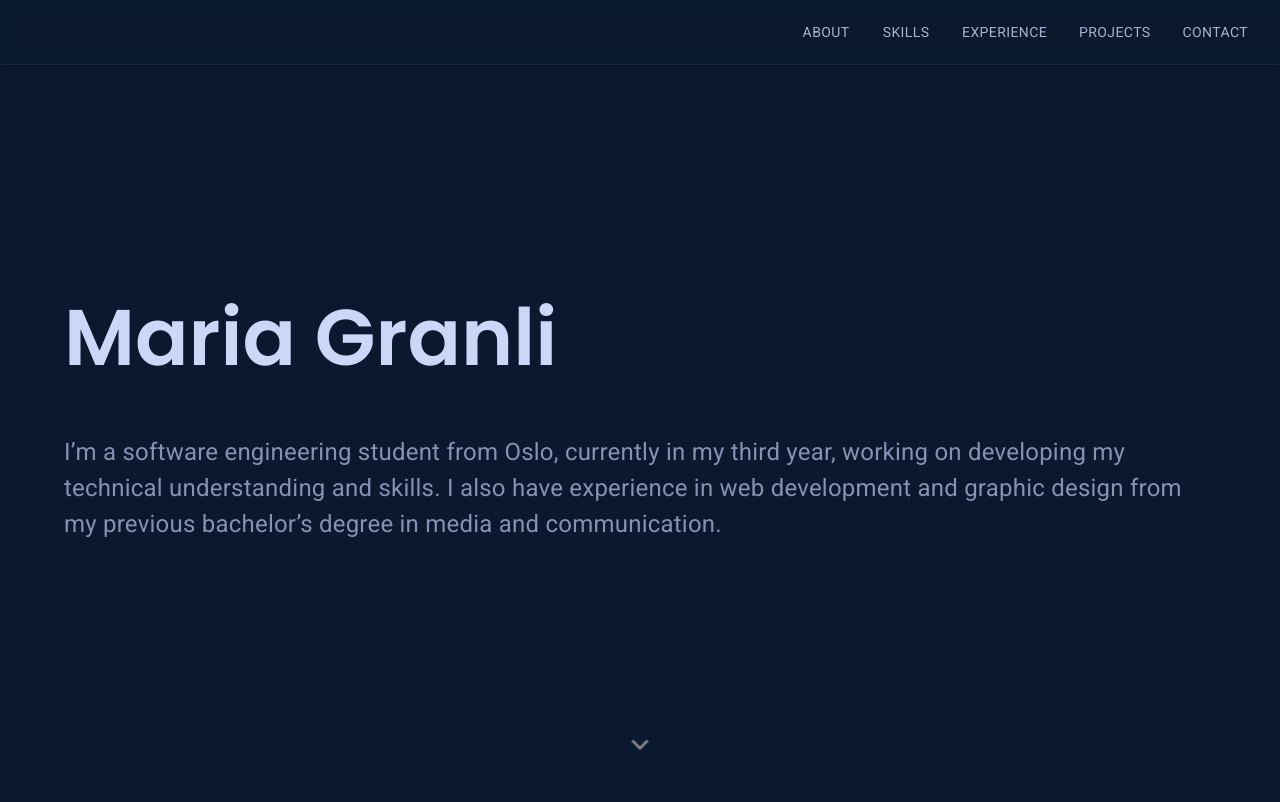
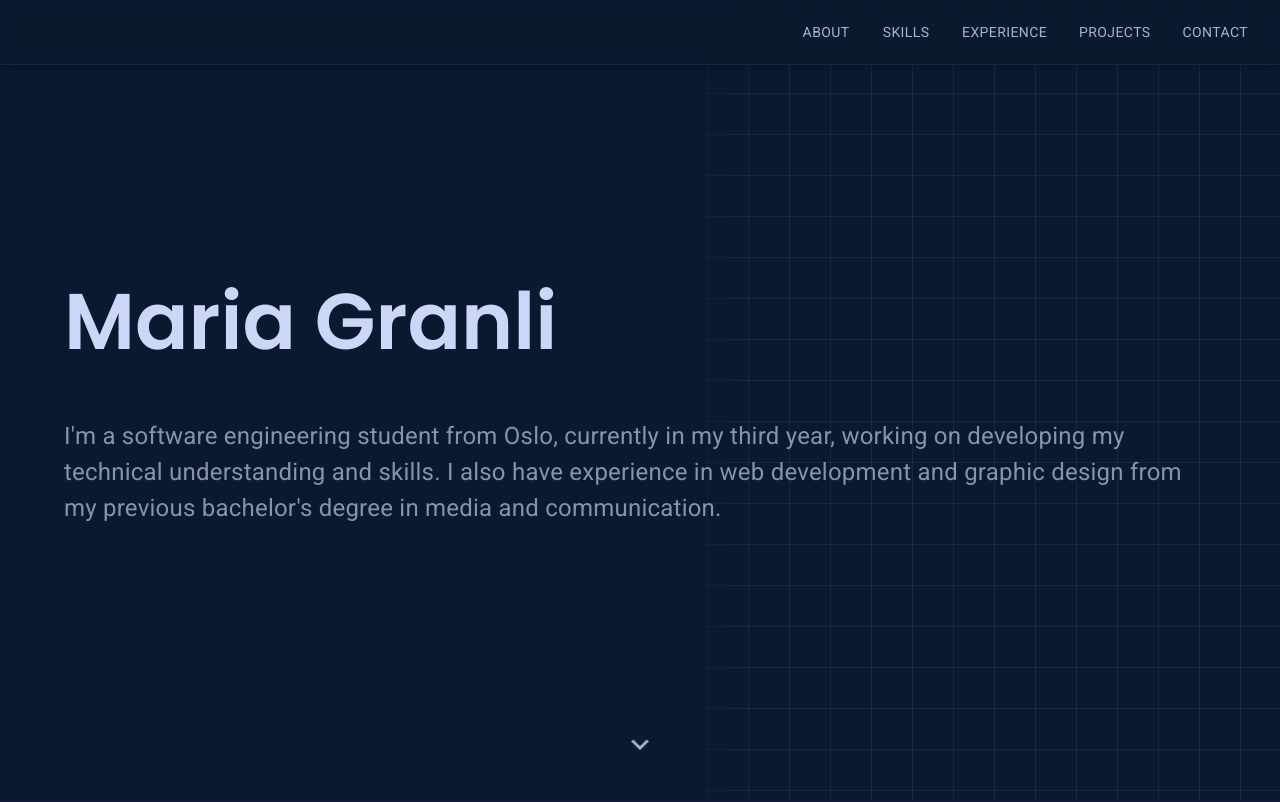
Before and after one commit to mariagn01/mariagn01.github.io, a React (Vite) app: page / in a window 1280 px wide. Shown: the top 802 px of the page. Built offline with nearby package versions, Linux system fonts and the light colour scheme.

Commit message:
Grid animation effect

```diff
--- /dev/null
+++ b/src/effects/Grid.tsx
@@ -0,0 +1,83 @@
+import { useMemo } from "react";
+import { Box } from "@mui/material";
+
+export default function Grid() {
+  const rows = 29;
+  const cols = 15;
+
+  const cells = useMemo(
+    () => Array.from({ length: rows * cols }),
+    [rows, cols]
+  );
+
+  const handleHover = (e: React.MouseEvent<HTMLElement>) => {
+    const cell = e.target as HTMLElement;
+    // Generate a random blue hue between 200 and 240 (blue spectrum)
+    // Saturation between 70-90% for rich blues
+    // Lightness between 50-70% for visible but not too bright
+    const color = `hsl(${220 + Math.random() * 20}, ${
+      70 + Math.random() * 20
+    }%, ${50 + Math.random() * 20}%)`;
+
+    cell.style.backgroundColor = color;
+
+    setTimeout(() => {
+      cell.style.backgroundColor = "transparent"; // very subtle base state
+    }, 800);
+  };
+
+  return (
+    <Box
+      sx={{
+        display: "flex",
+        alignItems: "center",
+        justifyContent: "flex-end",
+        position: "absolute",
+        right: 0,
+        top: "50%",
+        transform: "translateY(-50%)",
+        width: "45%",
+        height: "100%",
+        overflow: "hidden",
+        pointerEvents: "none", // This ensures the grid doesn't interfere with other elements
+      }}
+    >
+      <Box
+        sx={{
+          position: "relative",
+          display: "grid",
+          gap: "1px",
+          gridTemplateColumns: `repeat(${cols}, 40px)`,
+          gridTemplateRows: `repeat(${rows}, 40px)`,
+          bgcolor: "transparent",
+          pointerEvents: "auto", // Re-enable pointer events for the grid itself
+          "&::before": {
+            content: '""',
+            position: "absolute",
+            top: 0,
+            left: 0,
+            width: "15%",
+            height: "100%",
+            background: "linear-gradient(to right, #0A192F, transparent)",
+            zIndex: 1,
+            pointerEvents: "none",
+          },
+        }}
+      >
+        {cells.map((_, i) => (
+          <Box
+            key={i}
+            onMouseEnter={handleHover}
+            sx={{
+              width: "40px",
+              height: "40px",
+              transition: "background-color 0.3s",
+              bgcolor: "transparent",
+              border: "1px solid rgba(255,255,255,0.03)",
+            }}
+          />
+        ))}
+      </Box>
+    </Box>
+  );
+}
--- a/src/sections/hero.tsx
+++ b/src/sections/hero.tsx
@@ -1,5 +1,6 @@
 import { Container, Typography, Box, IconButton } from "@mui/material";
 import { KeyboardArrowDown } from "@mui/icons-material";
+import Grid from "../effects/Grid";
 
 export function Hero() {
   return (
@@ -8,20 +9,27 @@ export function Hero() {
       maxWidth="lg"
       sx={{
         display: "flex",
-        minHeight: "100vh",
+        minHeight: "96vh",
         alignItems: "flex-start",
         justifyContent: "center",
         flexDirection: "column",
         pb: { xs: 15, md: 10 },
       }}
     >
-      <h1>Maria Granli</h1>
-      <Typography sx={{ fontSize: { xs: "18px", sm: "24px", md: "24px" } }}>
-        I’m a software engineering student from Oslo, currently in my third
+      <h1 style={{ position: "relative", zIndex: 2 }}>Maria Granli</h1>
+      <Typography
+        sx={{
+          fontSize: { xs: "18px", sm: "24px", md: "24px" },
+          position: "relative",
+          zIndex: 2,
+        }}
+      >
+        I'm a software engineering student from Oslo, currently in my third
         year, working on developing my technical understanding and skills. I
         also have experience in web development and graphic design from my
-        previous bachelor’s degree in media and communication.{" "}
+        previous bachelor's degree in media and communication.{" "}
       </Typography>
+      <Grid />
       <Box
         sx={{
           position: "absolute",
@@ -49,7 +57,7 @@ export function Hero() {
               ?.scrollIntoView({ behavior: "smooth" })
           }
           sx={{
-            color: "gray",
+            color: "primary.main",
             outline: "none",
             "&:focus": { outline: "none" },
           }}
```
